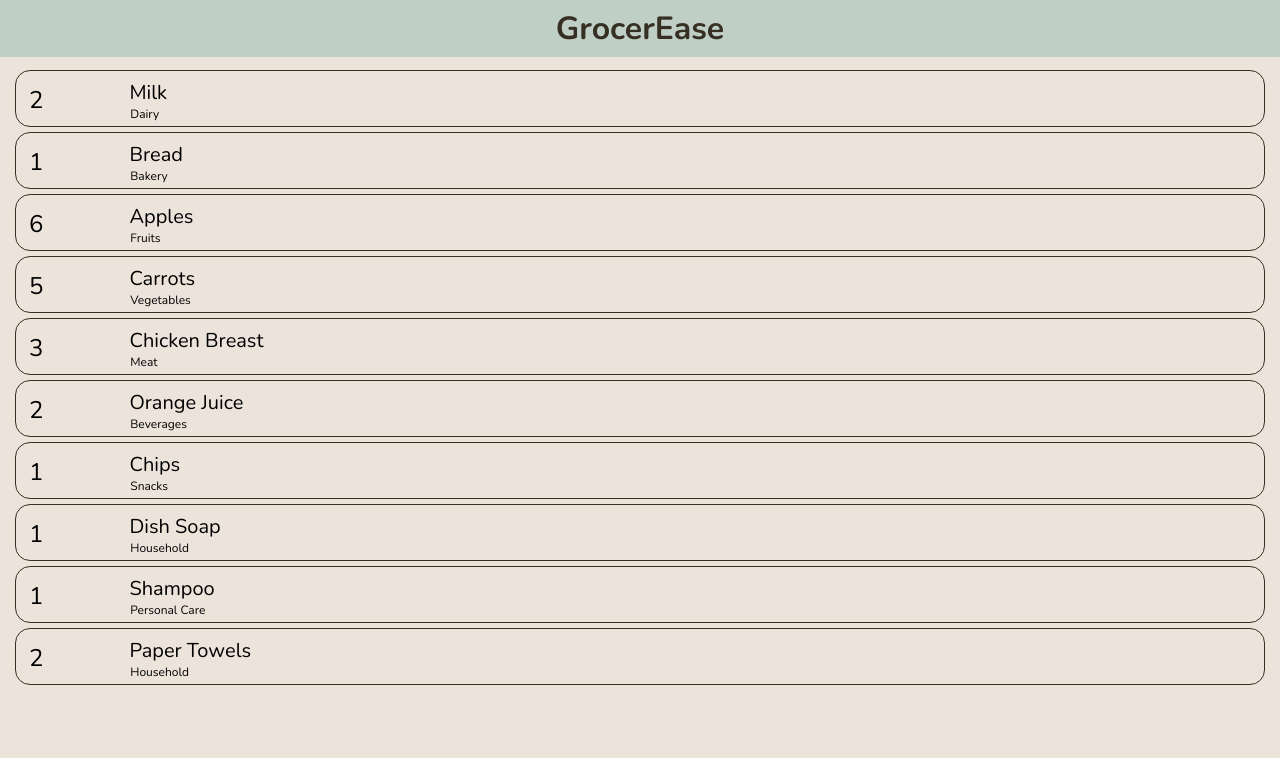
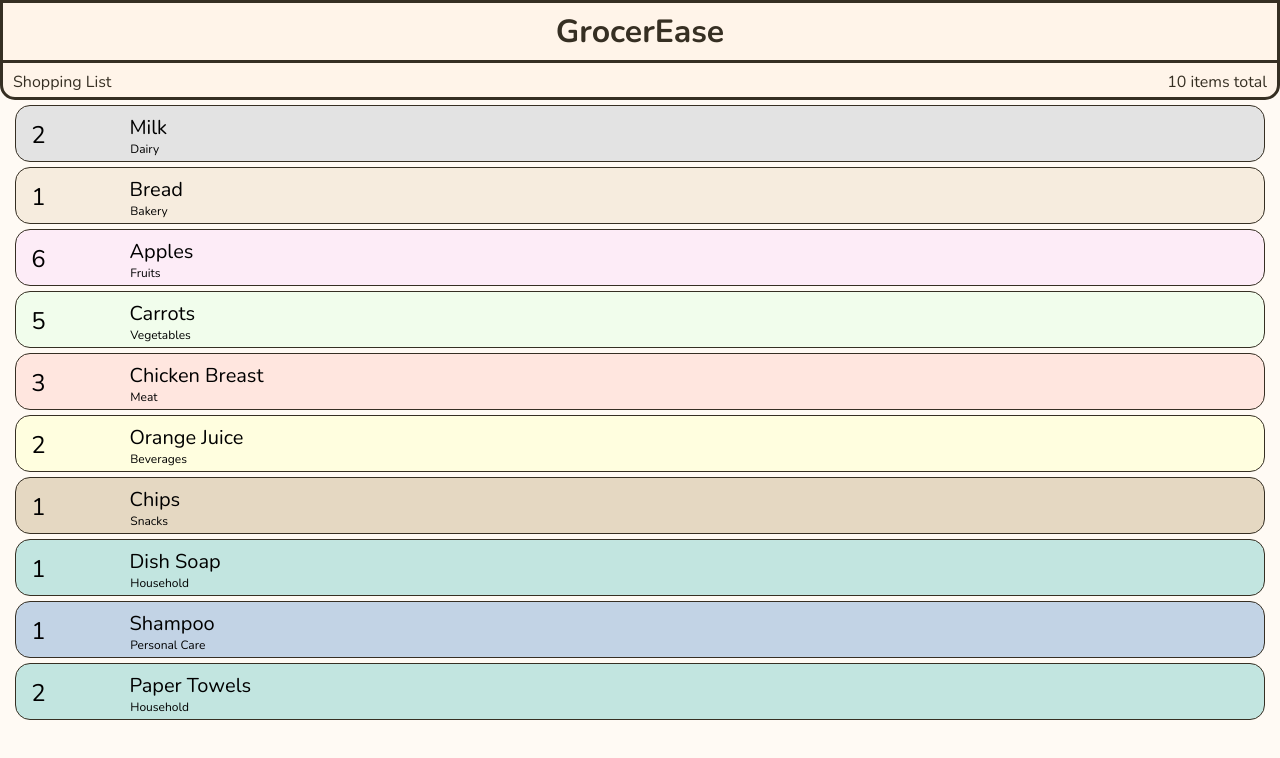
Before and after one commit to laurasliwa/capstone-grocerease, a Next.js app: page / in a window 1280 px wide. Shown: the top 758 px of the page. Built offline with nearby package versions, Linux system fonts and the light colour scheme.

Commit message:
Display background color for every category for the individual shopping item

```diff
--- a/Components/ShoppingItem.js
+++ b/Components/ShoppingItem.js
@@ -2,7 +2,7 @@ import styled from "styled-components";
 
 export default function ShoppingItem({ quantity, name, category }) {
   return (
-    <ItemContainer>
+    <ItemContainer category={category}>
       <ItemQuantity>{quantity}</ItemQuantity>
       <ItemName>{name}</ItemName>
       <ItemCategory>{category}</ItemCategory>
@@ -17,17 +17,40 @@ const ItemContainer = styled.ul`
   grid-template-areas:
     "itemquantity itemname edit delete"
     "itemquantity itemcategory edit delete";
-
   border: 1px solid #362f23;
   padding: 0;
   margin: 5px;
   border-radius: 15px;
+  background-color: ${({ category }) => {
+    switch (category) {
+      case "Dairy":
+        return "#E3E3E3";
+      case "Bakery":
+        return "#F6ECDE";
+      case "Fruits":
+        return "#FDECF7";
+      case "Vegetables":
+        return "#F1FDEC";
+      case "Meat":
+        return "#FFE6DF";
+      case "Beverages":
+        return "#FFFEDF";
+      case "Snacks":
+        return "#E5D8C2";
+      case "Household":
+        return "#C2E5E0";
+      case "Personal Care":
+        return "#C2D3E5";
+      default:
+        return "gray";
+    }
+  }};
 `;
 
 const ItemQuantity = styled.li`
   grid-area: itemquantity;
   margin: 0;
-  padding: 13px;
+  padding: 0.81rem 0.95rem 0.81rem 0.95rem;
   font-size: 1.5em;
   list-style: none;
 `;
--- a/Components/ShoppingItemList.js
+++ b/Components/ShoppingItemList.js
@@ -1,10 +1,9 @@
 import ShoppingItem from "./ShoppingItem";
 import styled from "styled-components";
 
-export default function ShoppingItemList({ headline, shoppingItems }) {
+export default function ShoppingItemList({ shoppingItems }) {
   return (
     <>
-      <StyledHeadline>{headline}</StyledHeadline>
       <StyledItemList>
         {shoppingItems.map((shoppingItem) => {
           return (
@@ -21,19 +20,7 @@ export default function ShoppingItemList({ headline, shoppingItems }) {
   );
 }
 
-const StyledHeadline = styled.h1`
-  position: fixed;
-  top: 0;
-  width: 100%;
-  text-align: center;
-  background-color: #c0cfc6;
-  color: #362f23;
-  padding: 7px 0;
-  z-index: 1000;
-  margin: 0;
-`;
-
 const StyledItemList = styled.ul`
-  margin: 55px 0 0 0;
+  margin: 90px 0 0 0;
   padding: 10px;
 `;
--- a/pages/index.js
+++ b/pages/index.js
@@ -1,10 +1,75 @@
 import shoppingItems from "@/assets/shopping-items.json";
 import ShoppingItemList from "@/Components/ShoppingItemList";
+import styled from "styled-components";
 
 export default function HomePage() {
   return (
-    <div>
-      <ShoppingItemList headline="GrocerEase" shoppingItems={shoppingItems} />
-    </div>
+    <>
+      <StyledHeader>
+        <StyledHeadline>GrocerEase</StyledHeadline>
+        <StyledContainer>
+          <StyledListName>Shopping List</StyledListName>
+          <StyledTotalItems>
+            {shoppingItems.length} items total{" "}
+          </StyledTotalItems>
+        </StyledContainer>
+      </StyledHeader>
+      <main>
+        <ShoppingItemList shoppingItems={shoppingItems} />
+      </main>
+    </>
   );
 }
+
+const StyledHeader = styled.header`
+  position: fixed;
+  top: 0;
+  width: 100%;
+  text-align: center;
+  border-radius: 0 0 15px 15px;
+  background-color: #fff4e9;
+  color: #362f23;
+  z-index: 1000;
+  margin: 0;
+`;
+
+const StyledHeadline = styled.h1`
+  top: 0;
+  width: 100%;
+  text-align: center;
+  color: #362f23;
+  border-style: solid;
+  border-bottom: 0;
+  padding: 7px 0;
+  z-index: 1000;
+  margin: 0;
+`;
+
+const StyledContainer = styled.div`
+  display: flex;
+  border-style: solid;
+  border-radius: 0 0 15px 15px;
+  height: 40px;
+`;
+
+const StyledListName = styled.div`
+  top: 0;
+  width: 100%;
+  text-align: left;
+  font-size: 1em;
+  color: #362f23;
+  padding: 0 0 0 10px;
+  z-index: 1000;
+  margin: 8px 0 0 0;
+`;
+
+const StyledTotalItems = styled.div`
+  top: 0;
+  width: 100%;
+  text-align: right;
+  font-size: 1em;
+  color: #362f23;
+  padding: 0 10px 0 0;
+  z-index: 1000;
+  margin: 8px 0 0 0;
+`;
--- a/styles.js
+++ b/styles.js
@@ -13,6 +13,6 @@ export default createGlobalStyle`
   body {
     margin: 0;
     font-family: ${nunito.style.fontFamily}, system-ui;
-    background-color: #ECE4DB;
+    background-color: #FFFAF4;
   }
 `;
```
